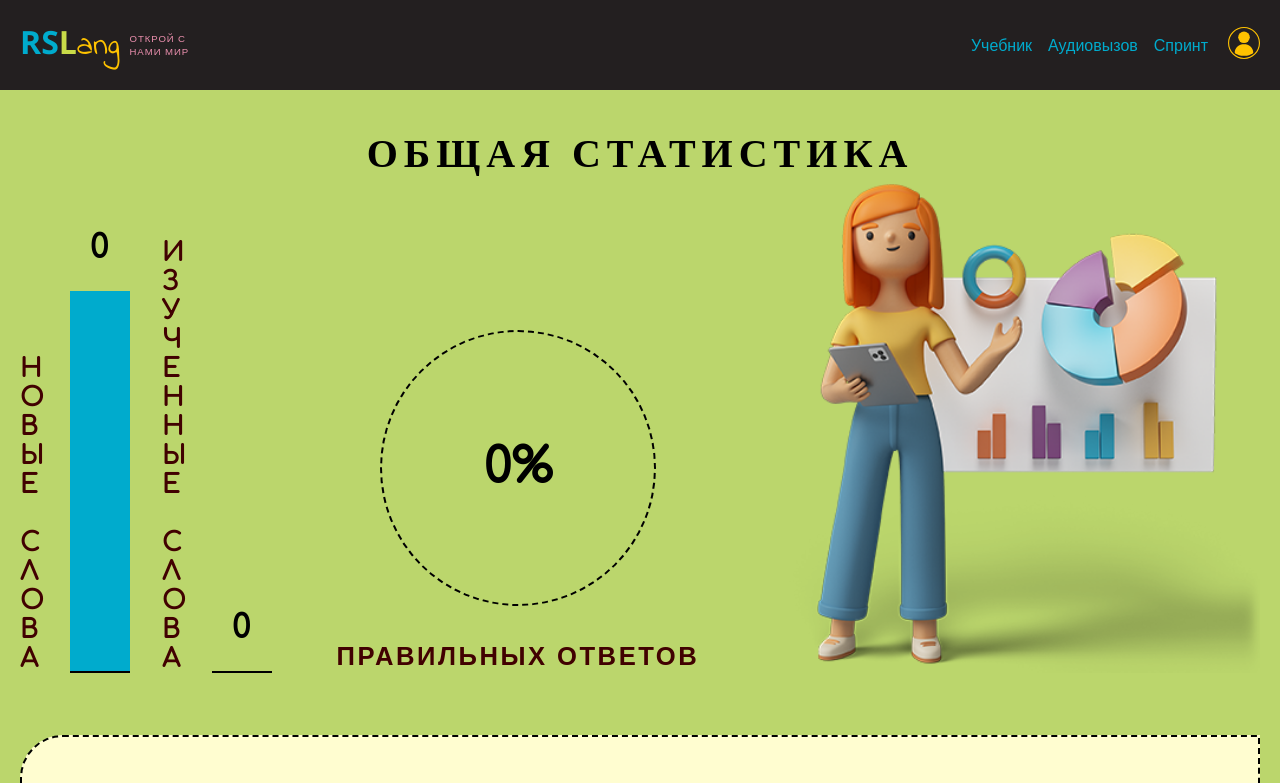
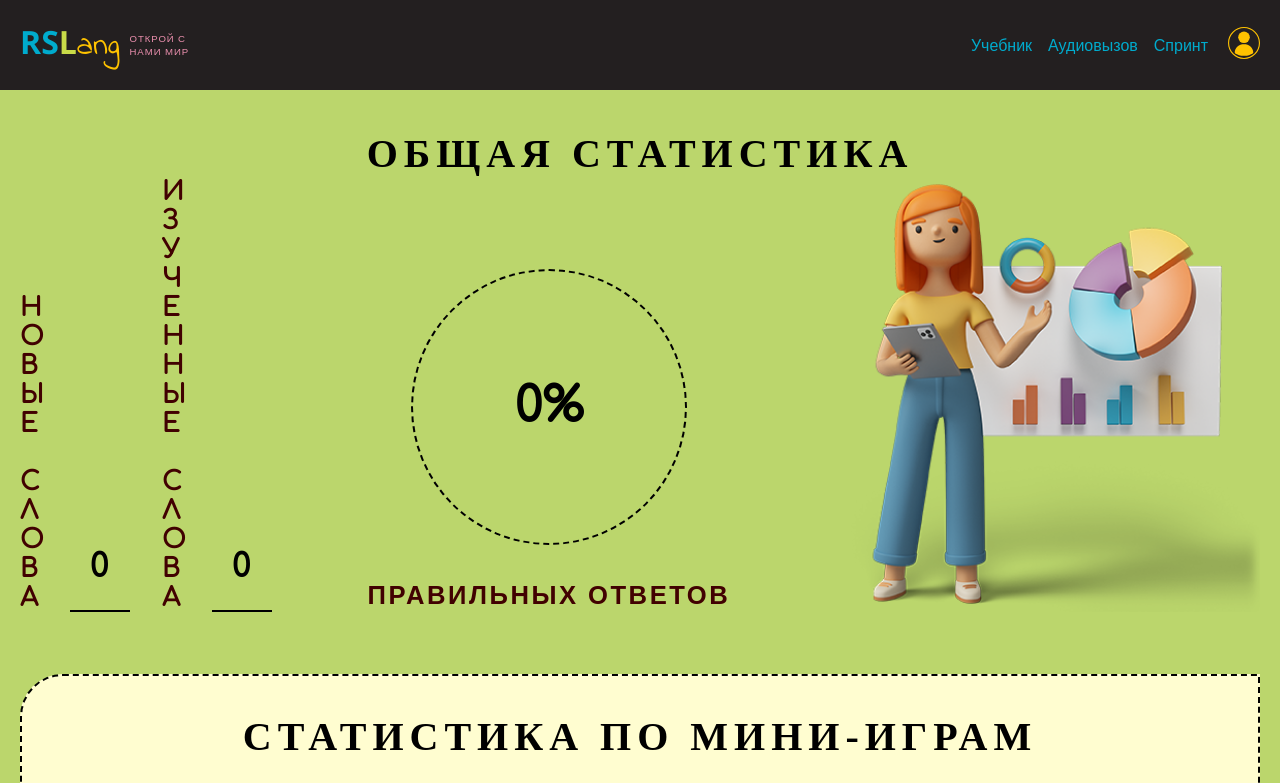
Before and after one commit to AigerimR/rslang, a React app: page /statistics in a window 1280 px wide. Shown: the top 783 px of the page. Built offline with nearby package versions, Linux system fonts and the light colour scheme; a web font is replaced by a local one.

Commit message:
refactor: correct statistics style

```diff
--- a/src/components/Pages/StatisticsPage/StatisticsPage.tsx
+++ b/src/components/Pages/StatisticsPage/StatisticsPage.tsx
@@ -30,7 +30,7 @@ const StatisticsPage: FC = () => {
                 <p className={classes.wordsToday_chartTitle}>Новые&emsp;слова</p>
                 <div className={classes.wordsToday_chart}>
                   <p className={classes.wordsToday_count}>{newWordsDay}</p>
-                  <div className={classes.newWordsToday_block} style={{ height: '380px' }}></div>
+                  <div className={classes.newWordsToday_block} style={newWordsDay ? { height: '380px' } : { height: '0' }}></div>
                 </div>
               </div>
               <div className={classes.wordsToday}>
--- a/src/components/Pages/StatisticsPage/statisticsPage.scss
+++ b/src/components/Pages/StatisticsPage/statisticsPage.scss
@@ -31,7 +31,7 @@
   }
 
   &_girl {
-    width: 40%;
+    width: 35%;
   }
 }
 
```
